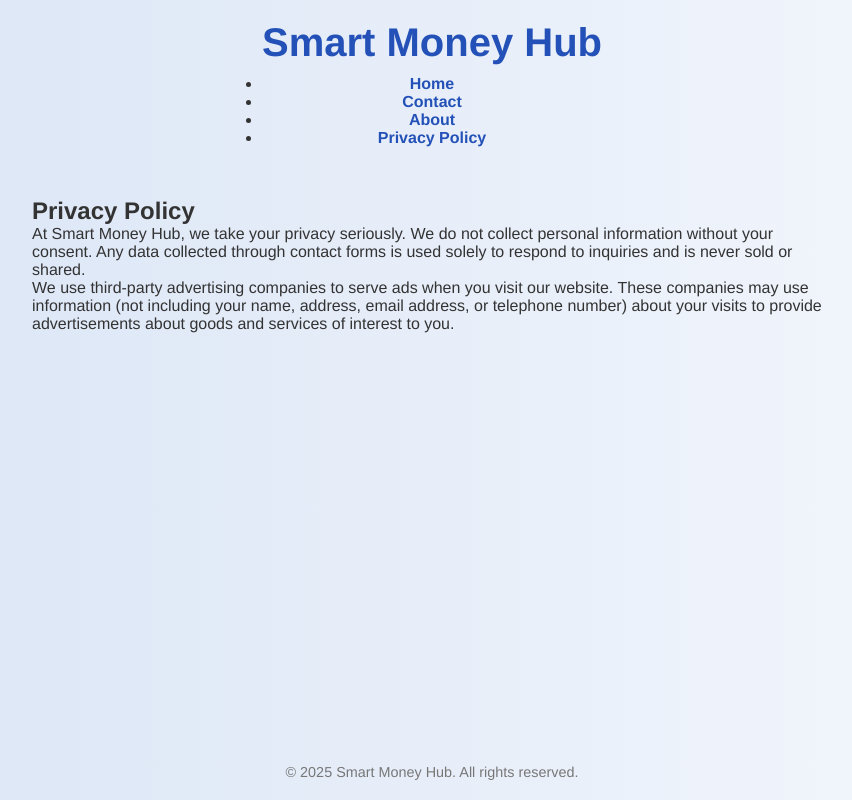
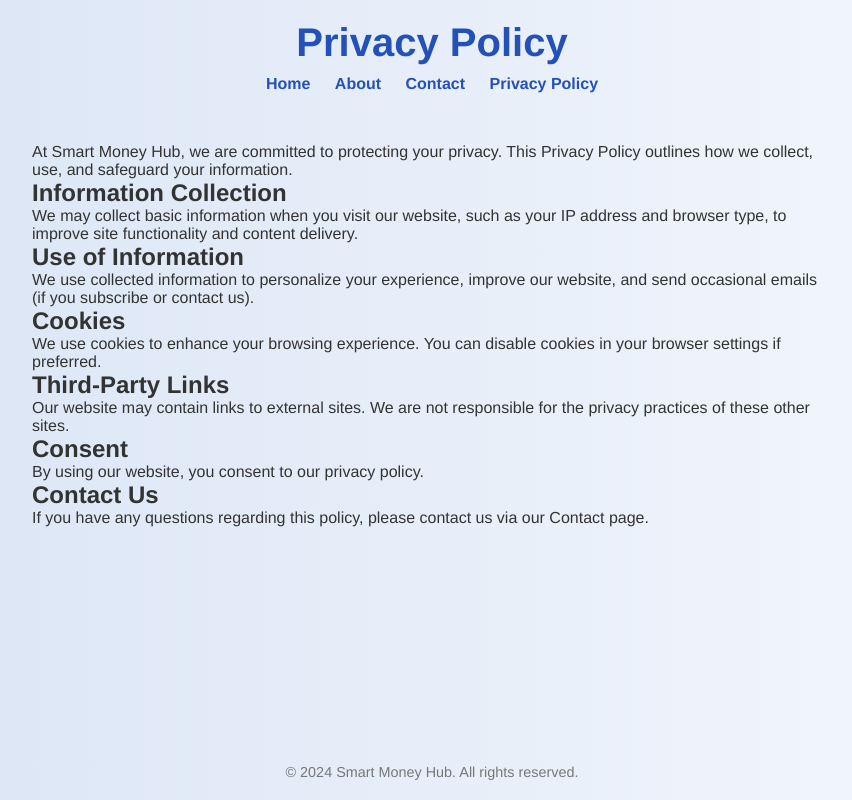
Before and after one commit to Mnrasheed2290/SmartMoneyHub-, a website: page private-policy.html in a window 1280 px wide. Shown: the whole page, without its empty margins (208-1060 px from the left). Drawn offline with Linux system fonts and the light colour scheme.

Commit message:
Update private-policy.html

```diff
--- a/private-policy.html
+++ b/private-policy.html
@@ -2,37 +2,52 @@
 <html lang="en">
 <head>
   <meta charset="UTF-8">
-  <meta name="viewport" content="width=device-width, initial-scale=1">
-  <title>Privacy Policy - Smart Money Hub</title>
+  <meta name="viewport" content="width=device-width, initial-scale=1.0">
+  <meta name="description" content="Smart Money Hub Privacy Policy.">
+  <title>Privacy Policy | Smart Money Hub</title>
+
+  <!-- AdSense Activation Script -->
+  <script async src="https://pagead2.googlesyndication.com/pagead/js/adsbygoogle.js?client=ca-pub-7519055218598456" crossorigin="anonymous"></script>
+
   <link rel="stylesheet" href="style.css">
 </head>
 <body>
   <header>
-    <div class="container">
-      <h1>Smart Money Hub</h1>
-      <nav>
-        <ul>
-          <li><a href="index.html">Home</a></li>
-          <li><a href="contact.html">Contact</a></li>
-          <li><a href="about.html">About</a></li>
-          <li><a href="privacy-policy.html">Privacy Policy</a></li>
-        </ul>
-      </nav>
-    </div>
+    <h1>Privacy Policy</h1>
+    <nav>
+      <a href="index.html">Home</a>
+      <a href="about.html">About</a>
+      <a href="contact.html">Contact</a>
+      <a href="privacy-policy.html">Privacy Policy</a>
+    </nav>
   </header>
 
-  <main class="container">
-    <section class="hero">
-      <h2>Privacy Policy</h2>
-      <p>At Smart Money Hub, we take your privacy seriously. We do not collect personal information without your consent. Any data collected through contact forms is used solely to respond to inquiries and is never sold or shared.</p>
-      <p>We use third-party advertising companies to serve ads when you visit our website. These companies may use information (not including your name, address, email address, or telephone number) about your visits to provide advertisements about goods and services of interest to you.</p>
+  <main>
+    <section>
+      <p>At Smart Money Hub, we are committed to protecting your privacy. This Privacy Policy outlines how we collect, use, and safeguard your information.</p>
+
+      <h2>Information Collection</h2>
+      <p>We may collect basic information when you visit our website, such as your IP address and browser type, to improve site functionality and content delivery.</p>
+
+      <h2>Use of Information</h2>
+      <p>We use collected information to personalize your experience, improve our website, and send occasional emails (if you subscribe or contact us).</p>
+
+      <h2>Cookies</h2>
+      <p>We use cookies to enhance your browsing experience. You can disable cookies in your browser settings if preferred.</p>
+
+      <h2>Third-Party Links</h2>
+      <p>Our website may contain links to external sites. We are not responsible for the privacy practices of these other sites.</p>
+
+      <h2>Consent</h2>
+      <p>By using our website, you consent to our privacy policy.</p>
+
+      <h2>Contact Us</h2>
+      <p>If you have any questions regarding this policy, please contact us via our Contact page.</p>
     </section>
   </main>
 
   <footer>
-    <div class="container">
-      <p>&copy; 2025 Smart Money Hub. All rights reserved.</p>
-    </div>
+    <p>&copy; 2024 Smart Money Hub. All rights reserved.</p>
   </footer>
 </body>
 </html>
```
